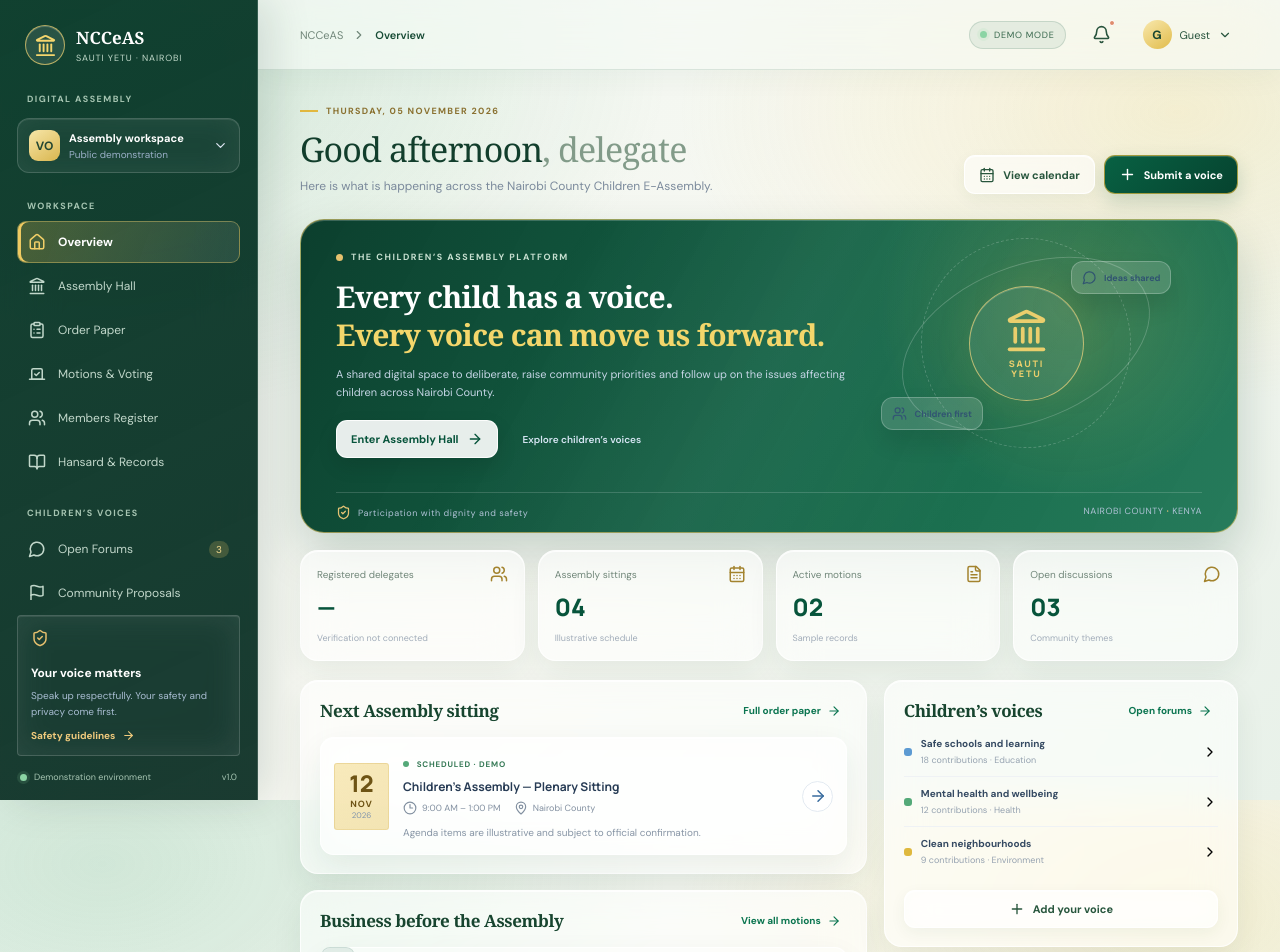
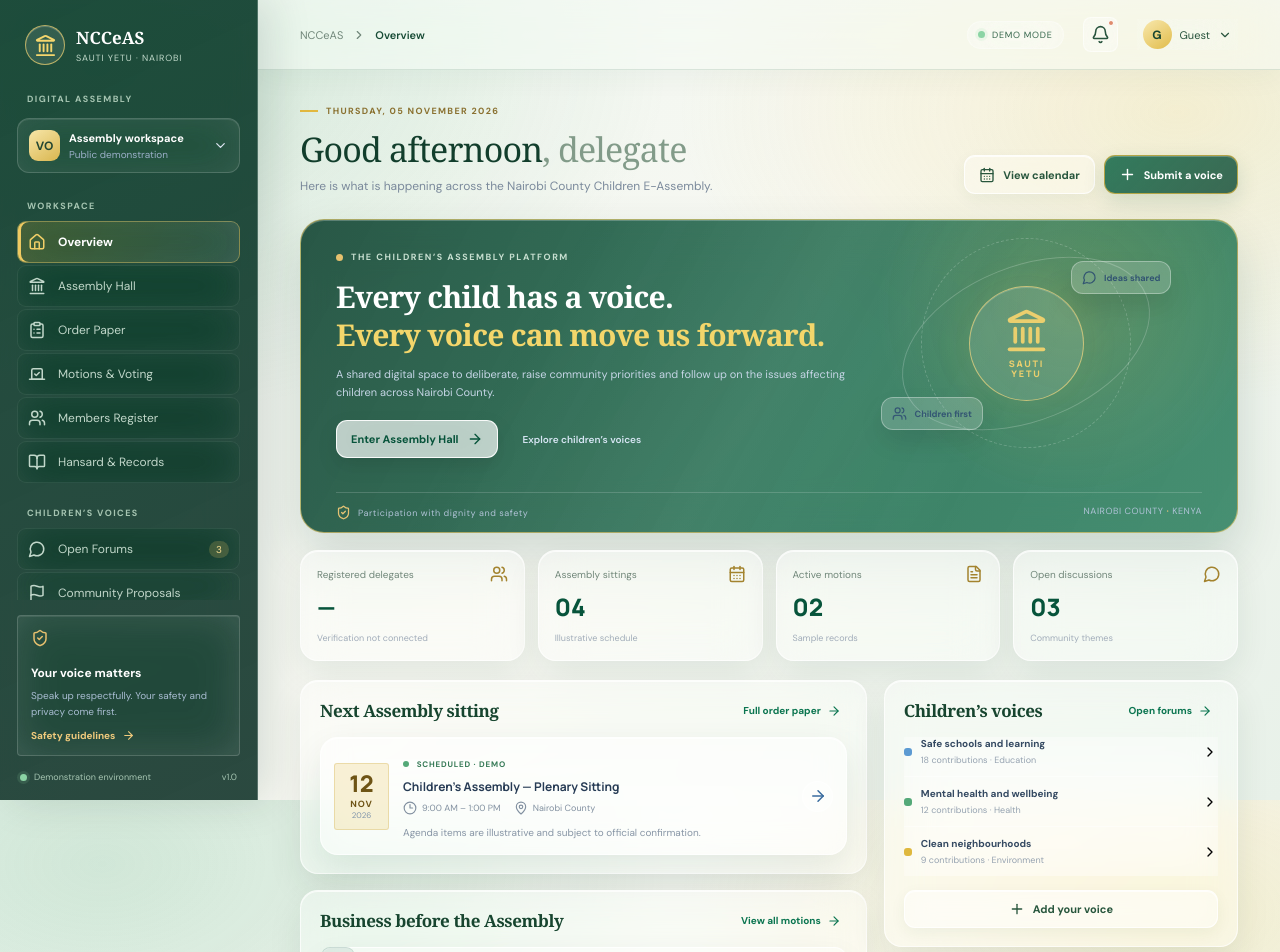
Before and after one commit to vince551/naiPar, a React (Vite) app: page / in a window 1280 px wide. Shown: the top 952 px of the page. Built offline with nearby package versions, Linux system fonts and the light colour scheme.

Commit message:
Apply full-site glassmorphism without changing county colours

```diff
--- a/src/styles.css
+++ b/src/styles.css
@@ -238,3 +238,141 @@ button:focus-visible,a:focus-visible,input:focus-visible,textarea:focus-visible,
   html{scroll-behavior:auto}
   .stat-card:hover,.nav-link:hover,.button-primary:hover{transform:none}
 }
+
+
+/* Full-site glass surface pass — material treatment only; retain the existing Nairobi County palette */
+:root{
+  --glass-clear:rgba(255,255,255,.24);
+  --glass-soft:rgba(255,255,255,.38);
+  --glass-panel:rgba(255,255,255,.48);
+  --glass-edge:rgba(255,255,255,.68);
+  --glass-shadow:0 14px 34px rgba(4,54,37,.085),inset 0 1px 0 rgba(255,255,255,.72);
+}
+.sidebar,.topbar,.profile-switch,.safety-card,.session-pill,.nav-link,
+.button,.hero-panel,.hero-emblem,.floating-note,.stat-card,.panel,.pillar-strip,
+.impact-card,.forum-card,.sitting-card,.motion-row,.notice-banner,.impact-banner,
+.active-motion,.hall-topline,.hall-stage,.speaker-screen,.speaker-caption,
+.hall-quorum,.queue-table,.queue-row,.vote-choice,.hall-actionbar,
+.hansard-document,.hansard-minutes,.modal,.toast,.order-summary,.search-box,
+.agenda-item,.record-row,.action-step,.forum-mini,.forum-mini-list,
+.table-head,.table-row,.date-block,.round-arrow,.pill,.login-tabs,
+.picture-passphrase button,.modal input,.modal textarea,.modal select,
+.modal .consent-check,.form-note,.demo-warning,.icon-btn,.user-chip,
+.notification-btn,.hall-controls .button,.hall-programme,.hall-side{
+  -webkit-backdrop-filter:blur(22px) saturate(155%);
+  backdrop-filter:blur(22px) saturate(155%);
+}
+.sidebar{
+  background:linear-gradient(155deg,rgba(4,54,37,.88),rgba(3,39,29,.84));
+  border-right-color:rgba(255,255,255,.22);
+}
+.topbar{background:rgba(246,250,246,.62)}
+.profile-switch,.safety-card{background:rgba(255,255,255,.105)}
+.nav-link{background:rgba(255,255,255,.025);border-color:rgba(255,255,255,.07)}
+.nav-link:hover{background:rgba(255,255,255,.14)}
+.nav-link.active{background:linear-gradient(110deg,rgba(232,194,78,.22),rgba(255,255,255,.13))}
+.session-pill{background:rgba(255,255,255,.2);border-color:rgba(255,255,255,.3)}
+.button-primary{
+  background:linear-gradient(135deg,rgba(8,97,67,.82),rgba(6,67,47,.78));
+  border-color:rgba(226,184,63,.72);
+  box-shadow:0 8px 22px rgba(5,78,52,.14),inset 0 1px 0 rgba(255,255,255,.25);
+}
+.button-primary:hover{background:linear-gradient(135deg,rgba(10,117,80,.88),rgba(7,81,57,.84))}
+.button-light,.button-outline{background:rgba(255,255,255,.38);border-color:rgba(255,255,255,.78)}
+.button-white{background:rgba(255,255,255,.7)}
+.hero-panel{
+  background:
+    radial-gradient(circle at 82% 28%,rgba(240,205,99,.17),transparent 24%),
+    linear-gradient(118deg,rgba(4,57,39,.84),rgba(7,94,62,.79) 58%,rgba(18,111,76,.76));
+  border-color:rgba(236,204,111,.66);
+  box-shadow:0 22px 48px rgba(5,61,41,.16),inset 0 1px 0 rgba(255,255,255,.24);
+}
+.hero-emblem{background:rgba(255,255,255,.11)}
+.floating-note{background:rgba(255,255,255,.19);border-color:rgba(255,255,255,.34)}
+.stat-card,.panel,.pillar-strip,.forum-card,.sitting-card,.order-summary,
+.hall-quorum,.hansard-document,.search-box,.agenda-item,.record-row,.action-step{
+  background:rgba(255,255,255,.42);
+  border:1px solid var(--glass-edge);
+  box-shadow:var(--glass-shadow);
+}
+.stat-card,.panel,.pillar-strip,.forum-card,.sitting-card,.order-summary,
+.hansard-document{border-radius:18px}
+.motion-row,.forum-mini,.record-row,.agenda-item,.action-step,.table-row{
+  background:rgba(255,255,255,.22);
+  border-color:rgba(255,255,255,.42);
+  transition:background .2s ease,border-color .2s ease,box-shadow .2s ease;
+}
+.motion-row:hover,.forum-mini:hover,.record-row:hover,.table-row:hover,.agenda-item:hover{
+  background:rgba(255,255,255,.52);
+  border-color:rgba(255,255,255,.8);
+  box-shadow:0 8px 22px rgba(4,54,37,.07),inset 0 1px rgba(255,255,255,.8);
+}
+.impact-card{
+  background:linear-gradient(145deg,rgba(6,78,52,.78),rgba(8,107,72,.73));
+  border-color:rgba(237,206,117,.55);
+}
+.hall-topline,.hall-actionbar{
+  background:linear-gradient(110deg,rgba(4,54,37,.82),rgba(7,91,61,.78));
+  border-color:rgba(237,205,111,.62);
+}
+.hall-stage{background:linear-gradient(145deg,rgba(4,48,34,.82),rgba(6,69,48,.78))}
+.speaker-screen{background:linear-gradient(145deg,rgba(18,91,63,.78),rgba(3,43,31,.84))}
+.speaker-caption{background:rgba(2,31,22,.62)}
+.hall-quorum{background:rgba(255,255,255,.4)}
+.queue-table{background:rgba(255,255,255,.28);border-color:rgba(255,255,255,.68)}
+.queue-head,.table-head{background:rgba(7,84,59,.075);backdrop-filter:blur(16px)}
+.queue-row{background:rgba(255,255,255,.12)}
+.queue-row.speaking{background:rgba(232,195,84,.18)}
+.active-motion{background:rgba(255,255,255,.28);border-color:rgba(255,255,255,.55)}
+.vote-choice,.vote-choice.yes,.vote-choice.no,.vote-choice.abstain{
+  background:rgba(255,255,255,.3);
+  border-color:rgba(255,255,255,.72);
+}
+.vote-choice.yes{background:rgba(80,167,111,.13)}
+.vote-choice.no{background:rgba(195,90,90,.09)}
+.vote-choice.chosen{box-shadow:0 0 0 2px rgba(213,173,63,.25),inset 0 1px rgba(255,255,255,.8)}
+.hansard-document{background:rgba(255,255,255,.58)}
+.hansard-table>*{background:rgba(255,255,255,.18)}
+.hansard-table>b{background:rgba(7,84,59,.075)}
+.hansard-minutes{background:rgba(7,84,59,.055)}
+.notice-banner,.impact-banner{background:rgba(255,255,255,.36);border:1px solid var(--glass-edge);box-shadow:var(--glass-shadow)}
+.date-block{background:rgba(230,195,89,.24);border-color:rgba(201,160,50,.28)}
+.round-arrow,.icon-btn,.modal-x{background:rgba(255,255,255,.28);border:1px solid rgba(255,255,255,.48)}
+.search-box{background:rgba(255,255,255,.38);border-color:rgba(255,255,255,.78)}
+.modal-backdrop{background:rgba(3,35,25,.48);-webkit-backdrop-filter:blur(16px);backdrop-filter:blur(16px)}
+.modal{background:rgba(247,251,247,.72);border-color:rgba(255,255,255,.86)}
+.modal input,.modal textarea,.modal select{
+  background:rgba(255,255,255,.42);
+  border-color:rgba(26,91,58,.2);
+}
+.modal input:focus,.modal textarea:focus,.modal select:focus{background:rgba(255,255,255,.62)}
+.login-tabs,.modal .consent-check,.form-note,.demo-warning{background:rgba(7,84,59,.055);border-color:rgba(7,84,59,.12)}
+.login-tabs button.selected{background:rgba(255,255,255,.58)}
+.picture-passphrase button{background:rgba(255,255,255,.28);border-color:rgba(255,255,255,.68)}
+.toast{background:rgba(4,54,37,.82);border-color:rgba(240,211,119,.6)}
+.pill{background:rgba(7,84,59,.075);border-color:rgba(7,84,59,.16)}
+.hall-actionbar button{background:rgba(255,255,255,.045);border-color:rgba(226,184,63,.52)}
+.hall-actionbar button:hover{background:rgba(255,255,255,.13)}
+input,textarea,select{background-clip:padding-box}
+@supports not ((backdrop-filter:blur(1px)) or (-webkit-backdrop-filter:blur(1px))){
+  .sidebar,.topbar,.profile-switch,.safety-card,.session-pill,.nav-link,.button,
+  .hero-panel,.floating-note,.stat-card,.panel,.pillar-strip,.impact-card,.forum-card,
+  .sitting-card,.motion-row,.notice-banner,.impact-banner,.hall-topline,.hall-stage,
+  .speaker-screen,.speaker-caption,.hall-quorum,.queue-table,.vote-choice,
+  .hansard-document,.modal,.toast{box-shadow:0 12px 30px rgba(4,54,37,.12)}
+}
+@media(max-width:800px){
+  .sidebar{background:linear-gradient(155deg,rgba(4,54,37,.94),rgba(3,39,29,.92))}
+  .topbar{background:rgba(246,250,246,.72)}
+}
+@media(prefers-reduced-transparency:reduce){
+  .sidebar,.topbar,.profile-switch,.safety-card,.session-pill,.button,.hero-panel,
+  .floating-note,.stat-card,.panel,.pillar-strip,.impact-card,.forum-card,
+  .sitting-card,.motion-row,.notice-banner,.impact-banner,.hall-topline,.hall-stage,
+  .speaker-screen,.speaker-caption,.hall-quorum,.queue-table,.vote-choice,
+  .hansard-document,.modal,.toast{
+    -webkit-backdrop-filter:none;backdrop-filter:none;
+    background-color:rgba(255,255,255,.88);
+  }
+  .sidebar,.hall-topline,.hall-stage,.impact-card,.toast{background-color:rgba(4,54,37,.92)}
+}
```
